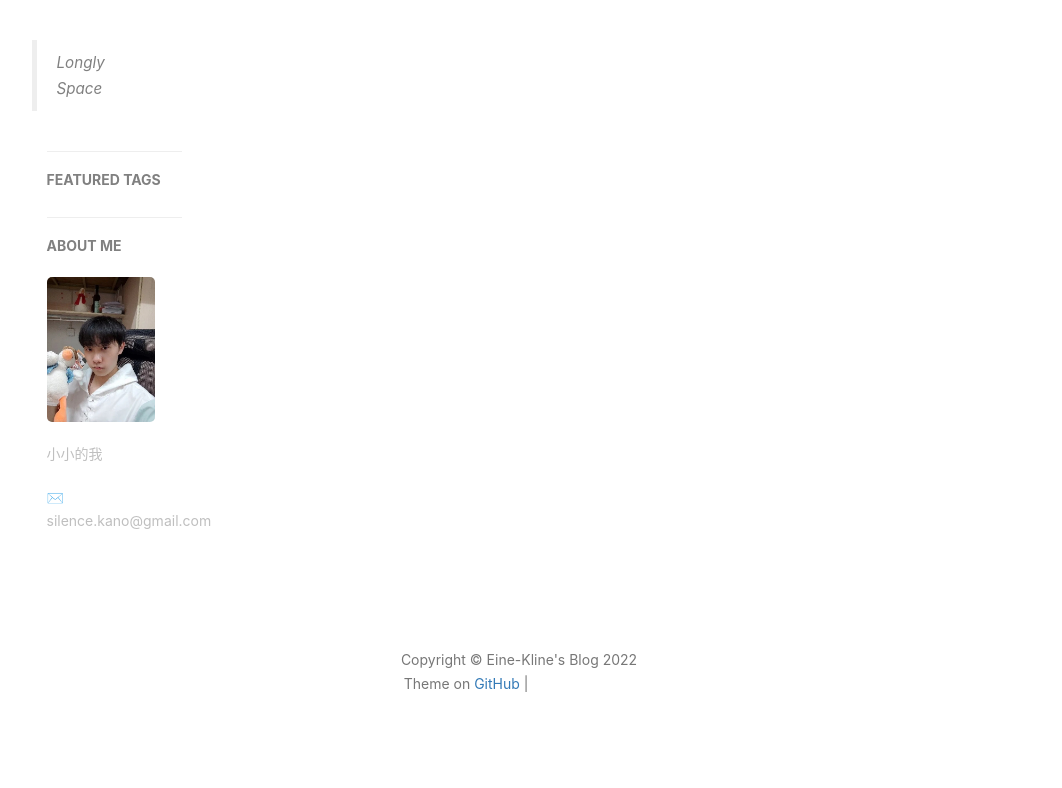
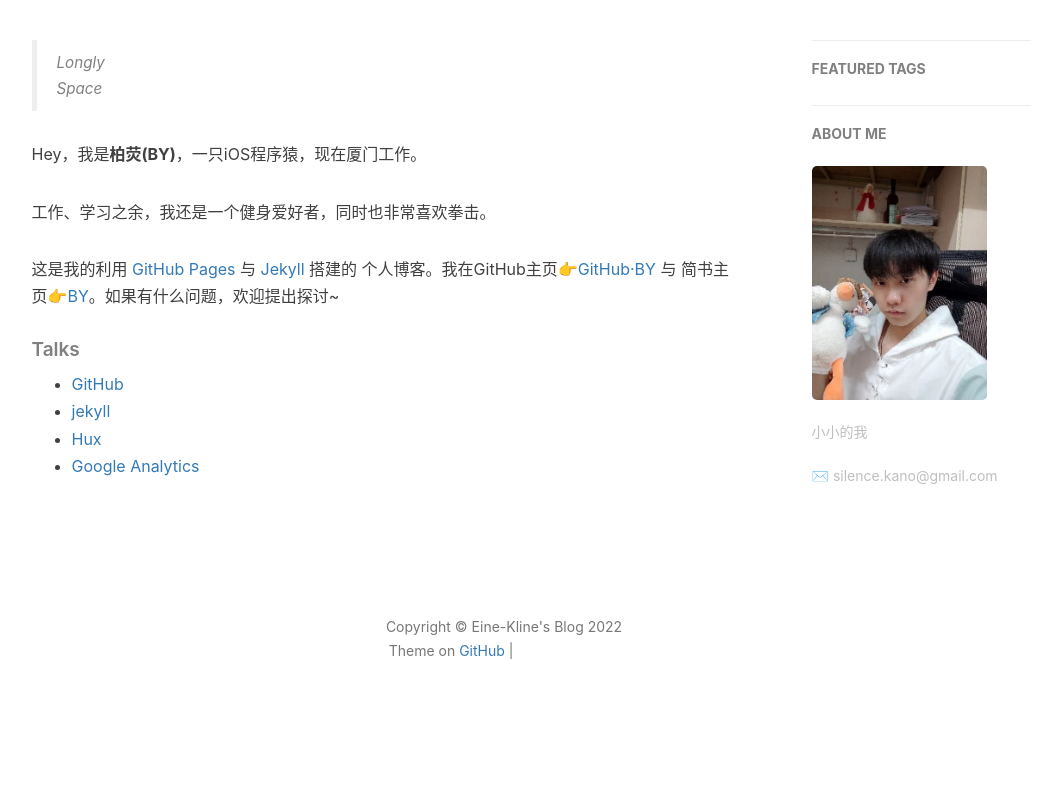
Before and after one commit to Eine-Kline/Eine-Kline.github.io, a Jekyll site: the page built from about.html, in a window 1280 px wide. Shown: the part 418-1206 px from the top of the page, without its empty margins (136-1198 px from the left). Built offline with Jekyll 4.4.1, drawn with Linux system fonts in a browser that asks for light colours; nearby versions of some CDN libraries; comment, search, counter and statistics services are not loaded; after the commit the page ends 1173 px from its top, so only the background shows below that; grey boxes are pictures that could not be loaded.

Commit message:
Update about.html

```diff
--- a/about.html
+++ b/about.html
@@ -18,7 +18,7 @@ header-img: "img/bk1.jpg"
     <blockquote><p>Longly<br>
     Space</p></blockquote>
 
-<!--     <p>Hey，我是<strong>柏荧(BY)</strong>，一只iOS程序猿，现在厦门工作。</p>
+    <p>Hey，我是<strong>柏荧(BY)</strong>，一只iOS程序猿，现在厦门工作。</p>
 
     <p>工作、学习之余，我还是一个健身爱好者，同时也非常喜欢拳击。</p>
 
```
